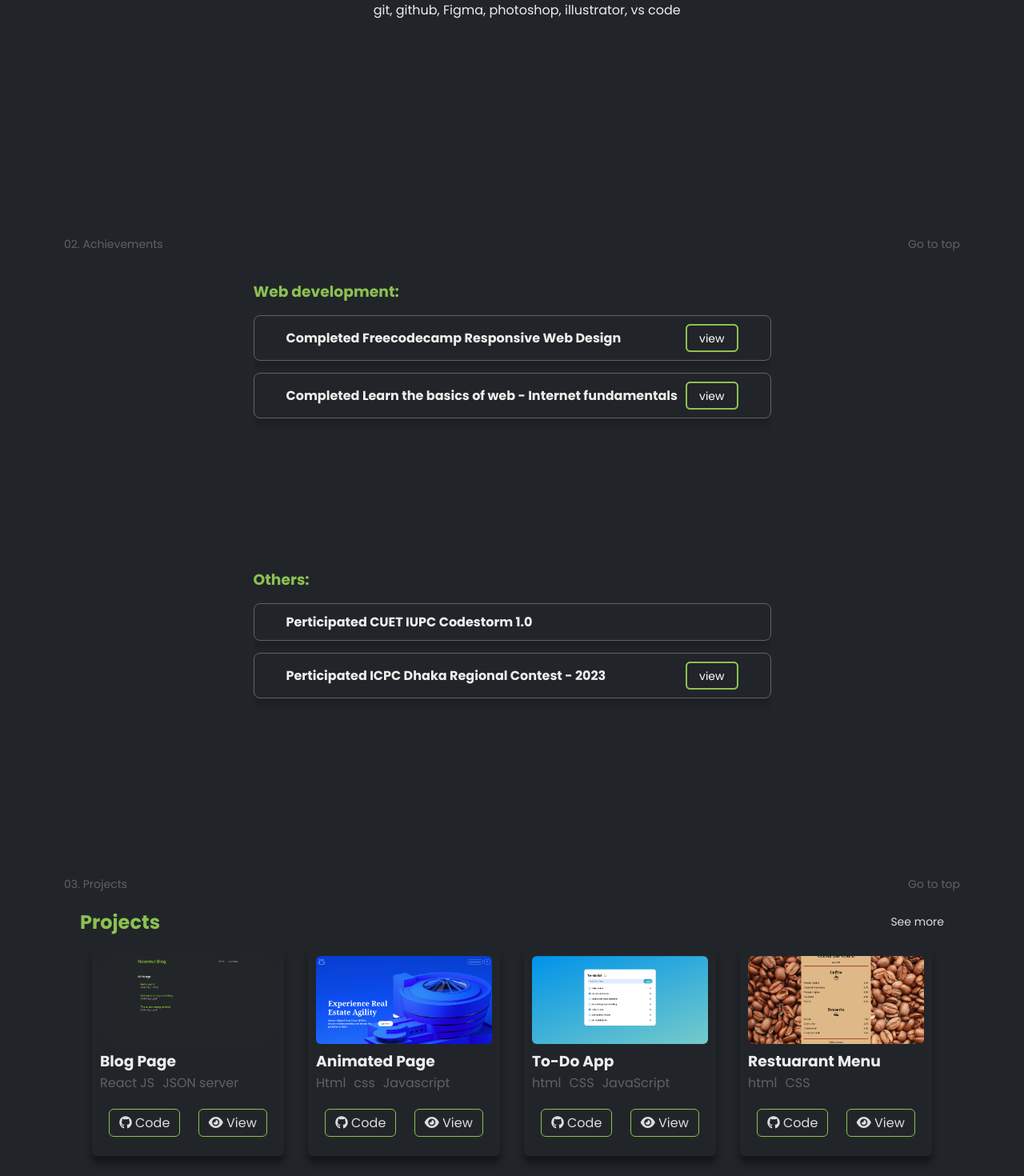
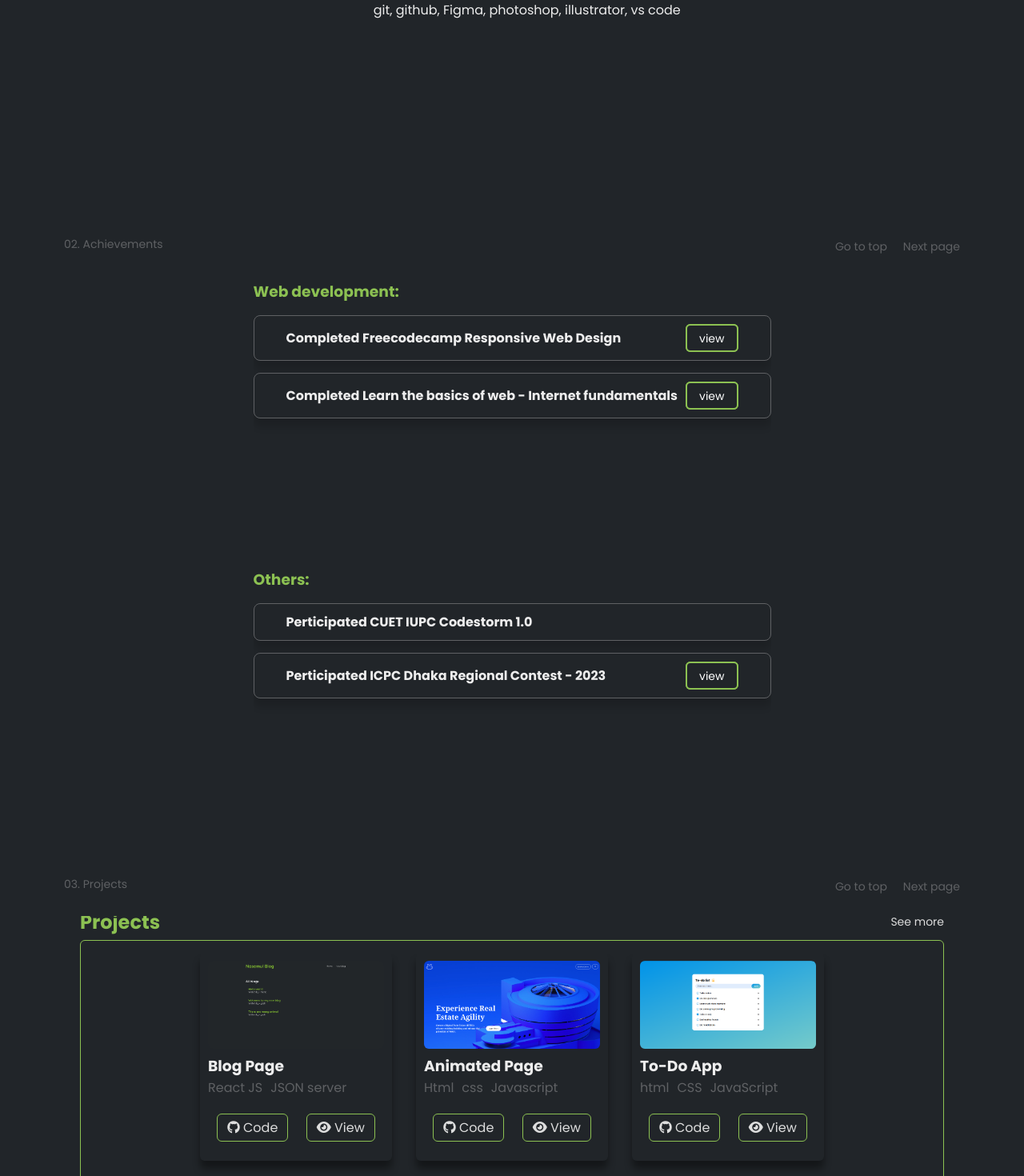
Before and after one commit to nasemul1/nasemul_portfolio, a React (Vite) app: page / in a window 1280 px wide. Shown: the part 1330-2800 px from the top of the page at 80% size. Built offline with nearby package versions, Linux system fonts and the light colour scheme.

Commit message:
modified project page and header

```diff
--- a/src/Contact/Contacts.jsx
+++ b/src/Contact/Contacts.jsx
@@ -4,7 +4,7 @@ import './Contacts.css'
 const Contacts = () => {
     return (
         <>
-            <Header title="04. Contacts"/>
+            <Header title="04. Contacts" next="end"/>
             <div className="contact-body">
                 <div className="contact-card">
                     <div className="contact-form">
--- a/src/achievements/Achiev.jsx
+++ b/src/achievements/Achiev.jsx
@@ -4,7 +4,7 @@ import './Achiev.css'
 const Achiev = () => {
     return (
         <div className="achiev">
-            <Header title="02. Achievements"/>
+            <Header title="02. Achievements" next="#projects"/>
             <div className="achiev-container">
                 <div className="front-end">
                     <h3>Web development:</h3>
--- a/src/header/Header.css
+++ b/src/header/Header.css
@@ -14,16 +14,20 @@
     display: inline-block;
 }
 
-.top a{
+.top div a{
+    margin-left: 20px;
     text-decoration: none;
     color: #5F6164;
     font-size: 14px;
-    transition: transform 250ms ease-in-out;
+    cursor: pointer;
 }
 
-.top a:hover{
+.top div a:hover{
     color: #8CC152;
-    transform: translateY(-6px);
+}
+
+#not{
+    display: none;
 }
 
 @media only screen and (max-width: 600px){
--- a/src/header/Header.jsx
+++ b/src/header/Header.jsx
@@ -2,10 +2,20 @@ import './Header.css'
 
 const Header = (props) => {
     const title = props.title;
+    const next = props.next;
+    let view = 'ok';
+
+    if(next==='end'){
+        view = 'not';
+    }
+
     return (
         <div className="top">
                 <p id='head'>{ title }</p>
-                <a href="#main">Go to top</a>
+                <div>
+                    <a href="#main">Go to top</a>
+                    <a href={next} id={view}>Next page</a>
+                </div>
         </div>
     );
 }
--- a/src/projects/Projects.css
+++ b/src/projects/Projects.css
@@ -2,10 +2,11 @@
     width: 100%;
     height: 100%;
     padding: 65px 100px;
-    overflow-y: scroll;
+    /* overflow-y: scroll; */
 }
 .project-heading{
     width: 100%;
+    margin-bottom: 5px;
     display: flex;
     justify-content: space-between;
     align-items: center;
@@ -26,6 +27,10 @@
 
 .project-container{
     width: 100%;
+    height: 95%;
+    overflow-y: scroll;
+    border: 1.8px solid #8CC152;
+    border-radius: 6px;
     display: flex;
     justify-content: center;
     flex-wrap: wrap;
--- a/src/projects/Projects.jsx
+++ b/src/projects/Projects.jsx
@@ -10,7 +10,7 @@ import animated from '../assets/3d-animated-page.png'
 const Projects = () => {
     return (
         <>
-            <Header title="03. Projects"/>
+            <Header title="03. Projects" next="#contact"/>
             <div className="projects-body">
                 <div className="project-heading">
                     <h2>Projects</h2>
--- a/src/skill/Skills.jsx
+++ b/src/skill/Skills.jsx
@@ -13,7 +13,7 @@ import Header from '../header/Header'
 const Skills = () => {
     return (
         <div className="skills">
-            <Header title="01. Skills"/>
+            <Header title="01. Skills" next="#achievements"/>
             <div className="grid-container">
                 <div className="skill-logo">
                     <img src={html} alt="html logo" className='tech-logo' id="html" />
```
